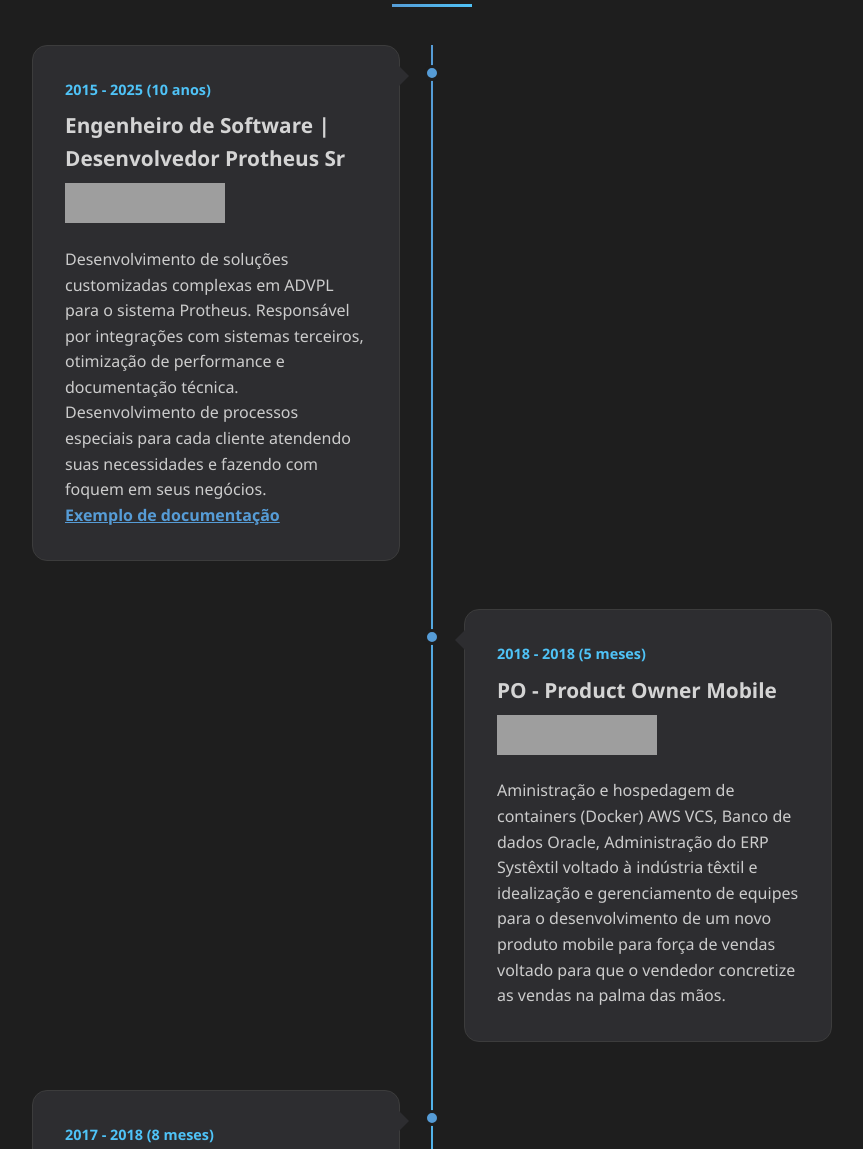
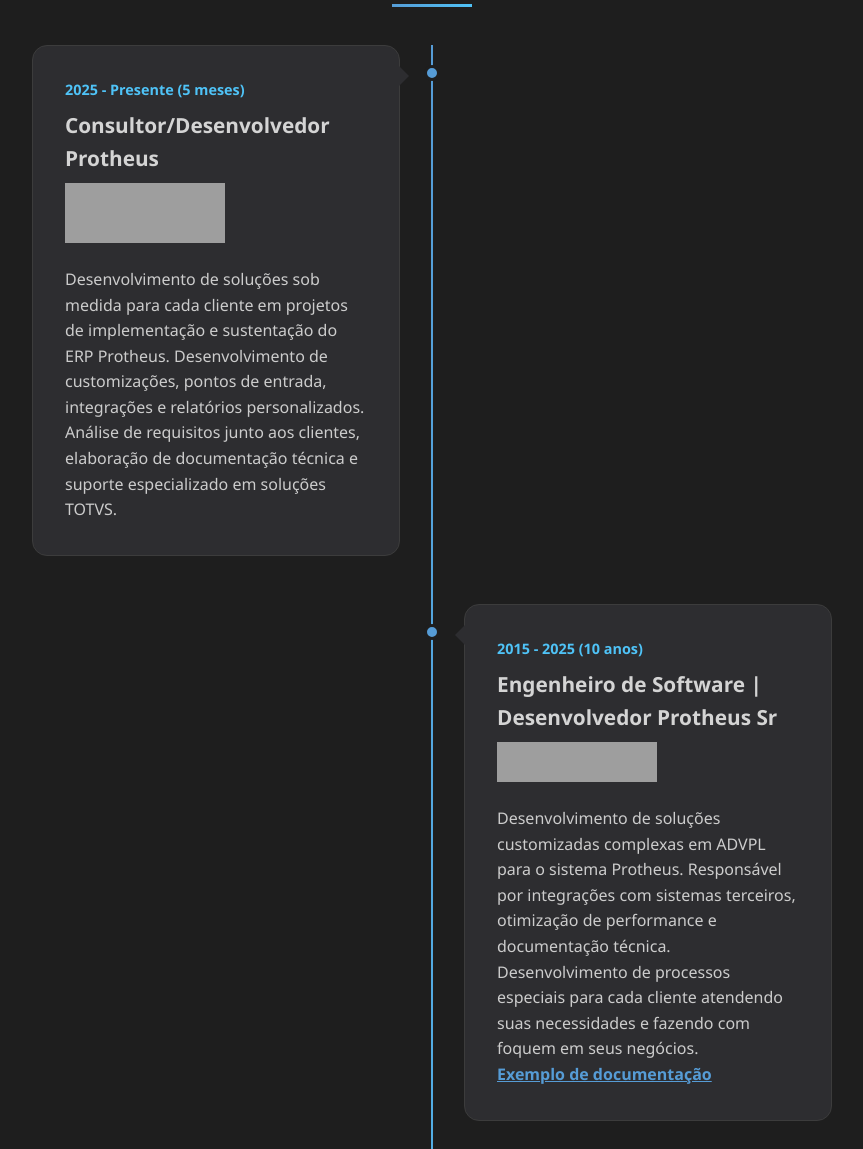
Before and after one commit to brunoseara/portfolio, a plain HTML site: page index.html in a window 1280 px wide. Shown: the part 2720-3869 px from the top of the page, without its empty margins (208-1071 px from the left). Drawn offline with Linux system fonts and the light colour scheme; grey boxes are pictures that could not be loaded.

Commit message:
Update index.html

```diff
--- a/index.html
+++ b/index.html
@@ -704,6 +704,21 @@
             <div class="experience-timeline">
                 <div class="experience-item">
                     <div class="experience-content">
+                        <div class="experience-date">2025 - Presente (5 meses)</div>
+                        <h3 class="experience-title">Consultor/Desenvolvedor Protheus</h3>
+                                                <a target="_blank" href="https://gruppe.com.br/"><img
+                                class="experience-company"
+                                src="https://gruppe.com.br/wp-content/uploads/2022/11/gruppe-logotipo-ar-branco.png"
+                                style="width: 160px; height: 60px;"></a>
+                        <p class="experience-description">
+                            Desenvolvimento de soluções sob medida para cada cliente em projetos de implementação e sustentação do ERP Protheus. Desenvolvimento de customizações, pontos de entrada, integrações e relatórios personalizados. Análise de requisitos junto aos clientes, elaboração de documentação técnica e suporte especializado em soluções TOTVS.
+                        </p>
+                    </div>
+                    <div class="experience-dot"></div>
+                </div>
+
+                <div class="experience-item">
+                    <div class="experience-content">
                         <div class="experience-date">2015 - 2025 (10 anos)</div>
                         <h3 class="experience-title">Engenheiro de Software | Desenvolvedor Protheus Sr</h3>
                         <a target="_blank" href="https://tecadi.com.br/tecnologia-para-logistica"><img
```
